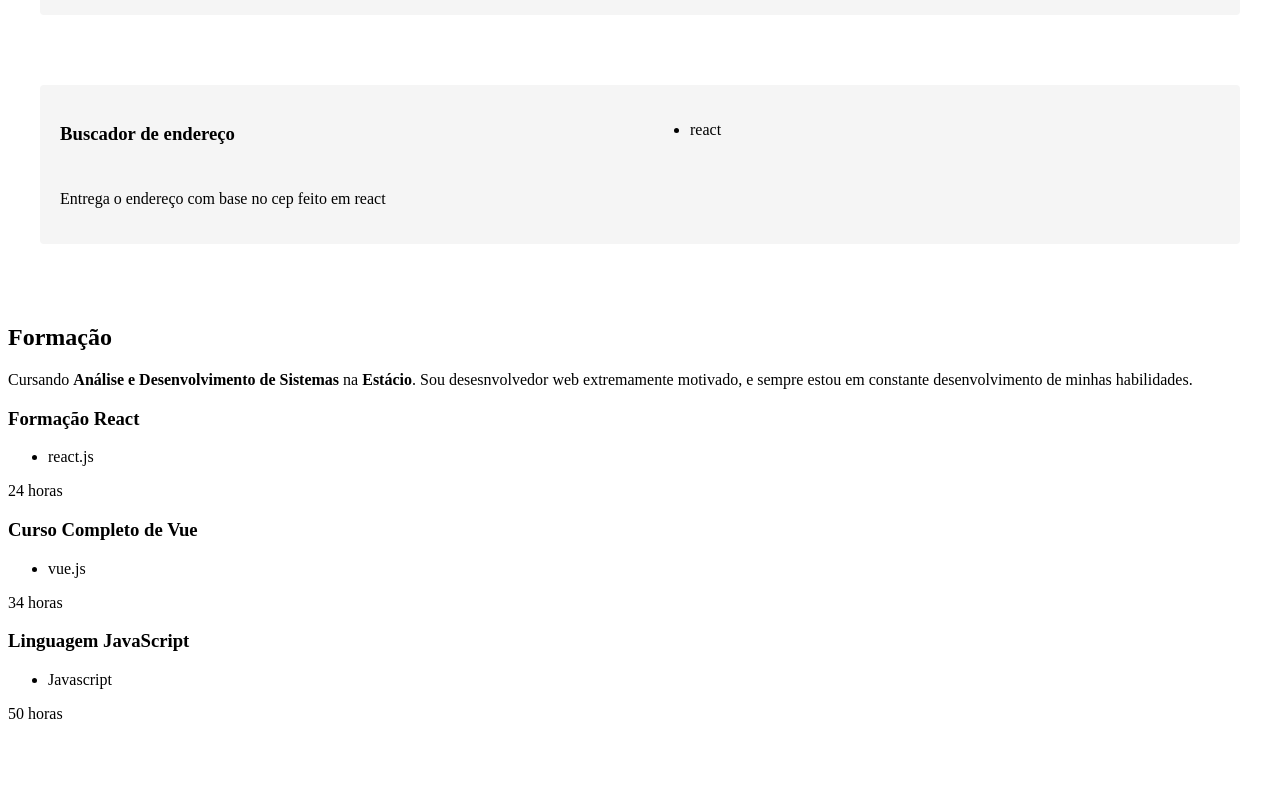
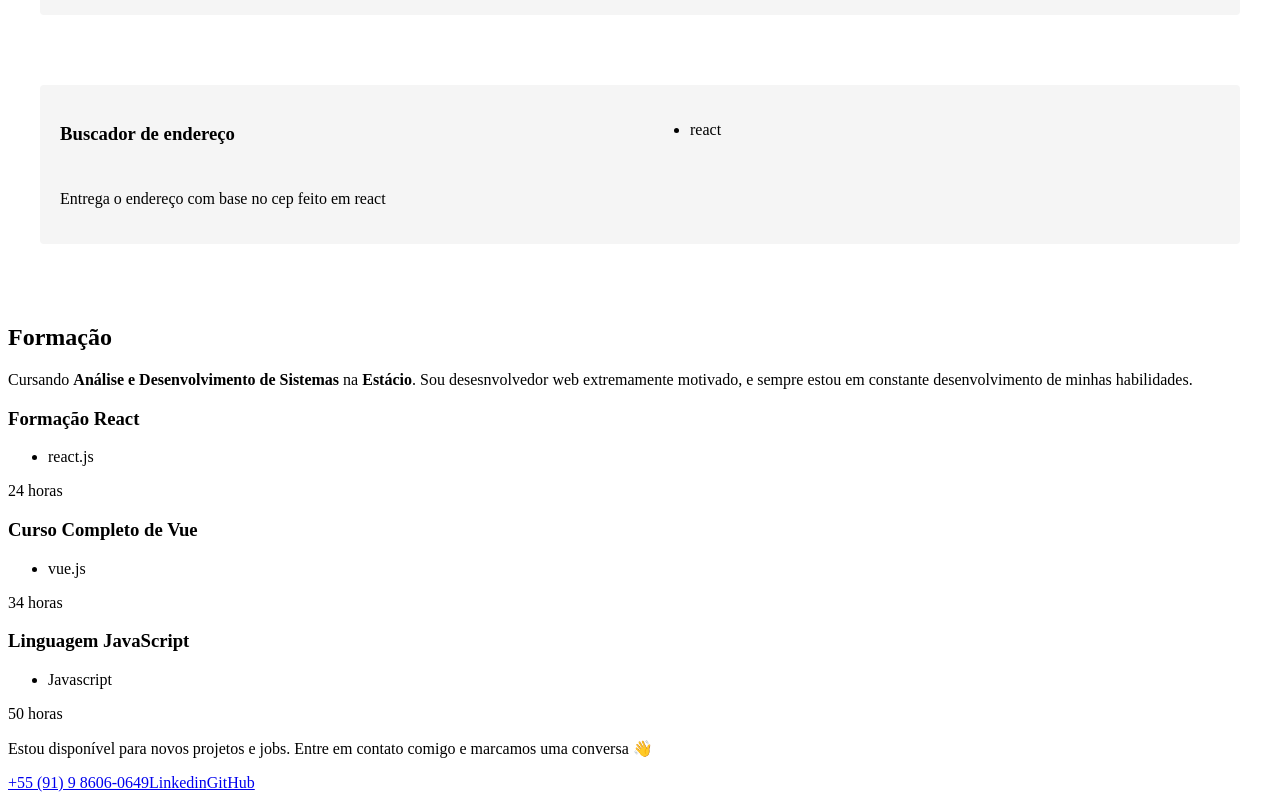
Before and after one commit to elieljuniorm/eliel-dev, a Vue app: page / in a window 1280 px wide. Shown: the part 1055-1855 px from the top of the page. Before the commit the page ends 1786 px from the top, so only its background shows below. Built offline with nearby package versions, Linux system fonts and the light colour scheme.

Commit message:
contato base

```diff
--- a/src/App.vue
+++ b/src/App.vue
@@ -3,6 +3,7 @@
   <Header />
   <Experiencia />
   <Formacao />
+  <Contato />
 
 </template>
 
@@ -10,6 +11,7 @@
 import Header from './components/Header.vue';
 import Experiencia from './components/Experiencia.vue';
 import Formacao from './components/Formacao.vue';
+import Contato from './components/Contato.vue';
 
 export default {
   name: 'App',
@@ -17,6 +19,7 @@ export default {
     Header,
     Experiencia,
     Formacao,
+    Contato
   }
 }
 </script>
--- /dev/null
+++ b/src/components/Contato.vue
@@ -0,0 +1,25 @@
+<template>
+
+    <div>
+        <p>Estou disponível para novos projetos e jobs. Entre em contato comigo e marcamos uma conversa 👋</p>
+    </div>
+
+    <div>
+        <a href="https://api.whatsapp.com/send?phone=5591986060649" target="_blank" rel="noopener noreferrer">+55 (91) 9 8606-0649</a>
+
+        <a href="http://www.linkedin.com/in/eliel-maia/" target="_blank" rel="noopener noreferrer">Linkedin</a>
+
+        <a href="http://github.com/elielm14" target="_blank" rel="noopener noreferrer">GitHub</a>
+    </div>
+
+</template>
+
+<script>
+export default {
+    name: 'ContatoSection'
+}
+</script>
+
+<style scoped>
+
+</style>
```
